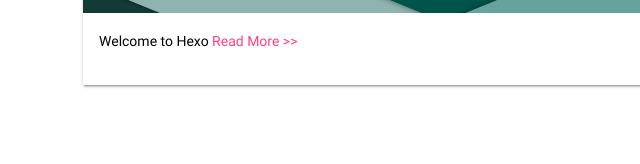
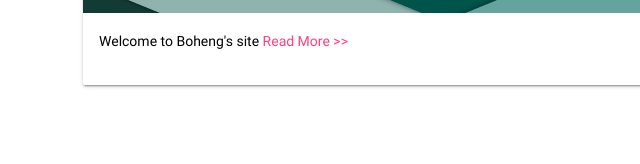
Before and after one commit to bohenglin/bohenglin.github.io, a plain HTML site: page index.html in a window 1280 px wide. Shown: the part 683-847 px from the top of the page, 227-867 px from the left. Drawn offline with Linux system fonts and the light colour scheme; no server answers; files whose address does not match are found by name.

Commit message:
Update index.html

```diff
--- a/index.html
+++ b/index.html
@@ -8,7 +8,7 @@
   <meta name="renderer" content="webkit">
 
 
-  <title>Hexo</title>
+  <title>Boheng's Site</title>
 
   <link rel="shortcut icon" href="/images/favicon.png">
   <link rel="alternate" href="/atom.xml" title="Boheng's site">
@@ -51,7 +51,7 @@
 <link rel="stylesheet" href="/css/mdui.css">
 <link rel="stylesheet" href="/css/style.css">
 
-<meta name="generator" content="Hexo 4.2.0"></head>
+<meta name="generator" content="Boheng's site 4.2.0"></head>
 <body class="mdui-appbar-with-toolbar mdui-drawer-body-left mdui-theme-primary-indigo mdui-theme-accent-pink">
   <script>var a=localStorage.getItem("mdui-theme-layout-dark");if(a){document.getElementsByTagName("body")[0].className+=" mdui-theme-layout-dark"};</script>
   <header id="header" class="mdui-appbar mdui-appbar-fixed mdui-appbar-scroll-hide mdui-appbar-inset">
@@ -202,7 +202,7 @@ first
     </a>
     <div class="mdui-card-content mdui-typo">
 
-        Welcome to Hexo
+        Welcome to Boheng's site
 
       <a href="/2020/02/09/hello-world/">Read More >></a>
     </div>
```
